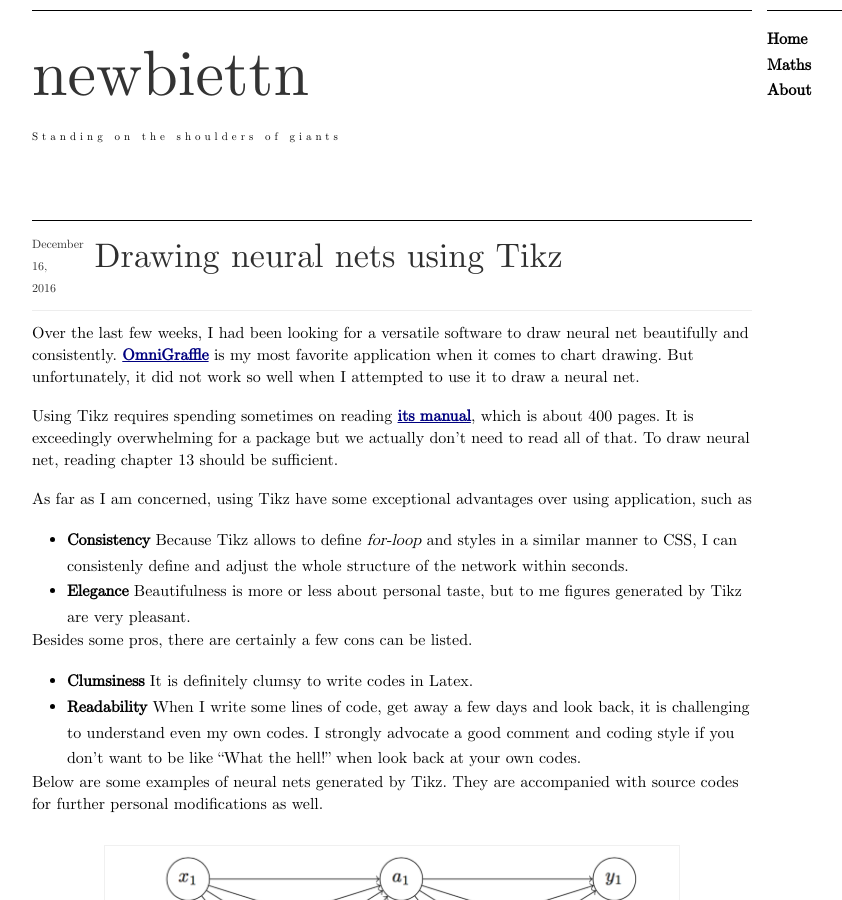
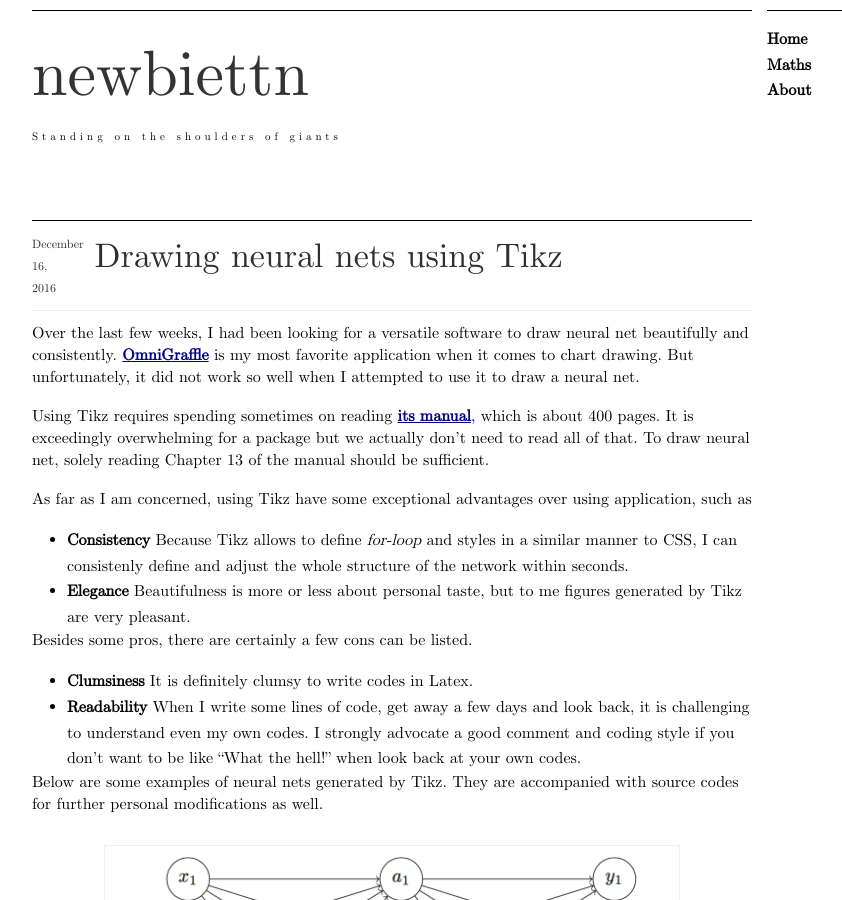
Before and after one commit to newbiettn/newbiettn.github.io, a Jekyll site: the page built from _posts/2016-12-16-tikz.md, in a window 1280 px wide and 900 px high. Shown: the whole window, without its empty margins (208-1050 px from the left). Built offline with Jekyll 4.4.1, drawn with Linux system fonts in a browser that asks for light colours; comment, search, counter and statistics services are not loaded.

Commit message:
edit tikz posts

```diff
--- a/_posts/2016-12-16-tikz.md
+++ b/_posts/2016-12-16-tikz.md
@@ -12,7 +12,7 @@ header-includes:
 
 Over the last few weeks, I had been looking for a versatile software to draw neural net beautifully and consistently. [OmniGraffle](https://www.omnigroup.com/omnigraffle) is my most favorite application when it comes to chart drawing. But unfortunately, it did not work so well when I attempted to use it to draw a neural net.
 
-Using Tikz requires spending sometimes on reading [its manual](https://www.bu.edu/math/files/2013/08/tikzpgfmanual.pdf), which is about 400 pages. It is exceedingly overwhelming for a package but we actually don't need to read all of that. To draw neural net, reading chapter 13 should be sufficient.
+Using Tikz requires spending sometimes on reading [its manual](https://www.bu.edu/math/files/2013/08/tikzpgfmanual.pdf), which is about 400 pages. It is exceedingly overwhelming for a package but we actually don't need to read all of that. To draw neural net, solely reading Chapter 13 of the manual should be sufficient.
 
 As far as I am concerned, using Tikz have some exceptional advantages over using application, such as
 
```
